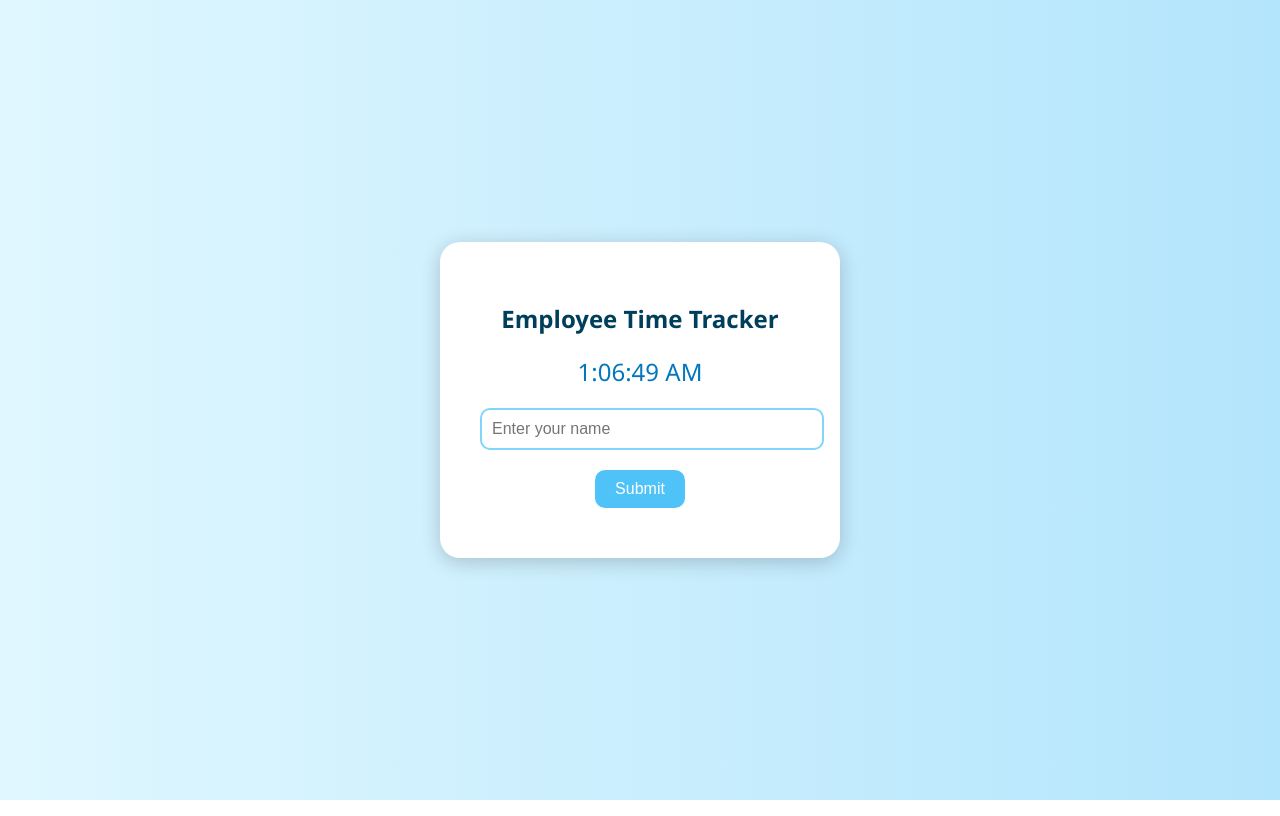
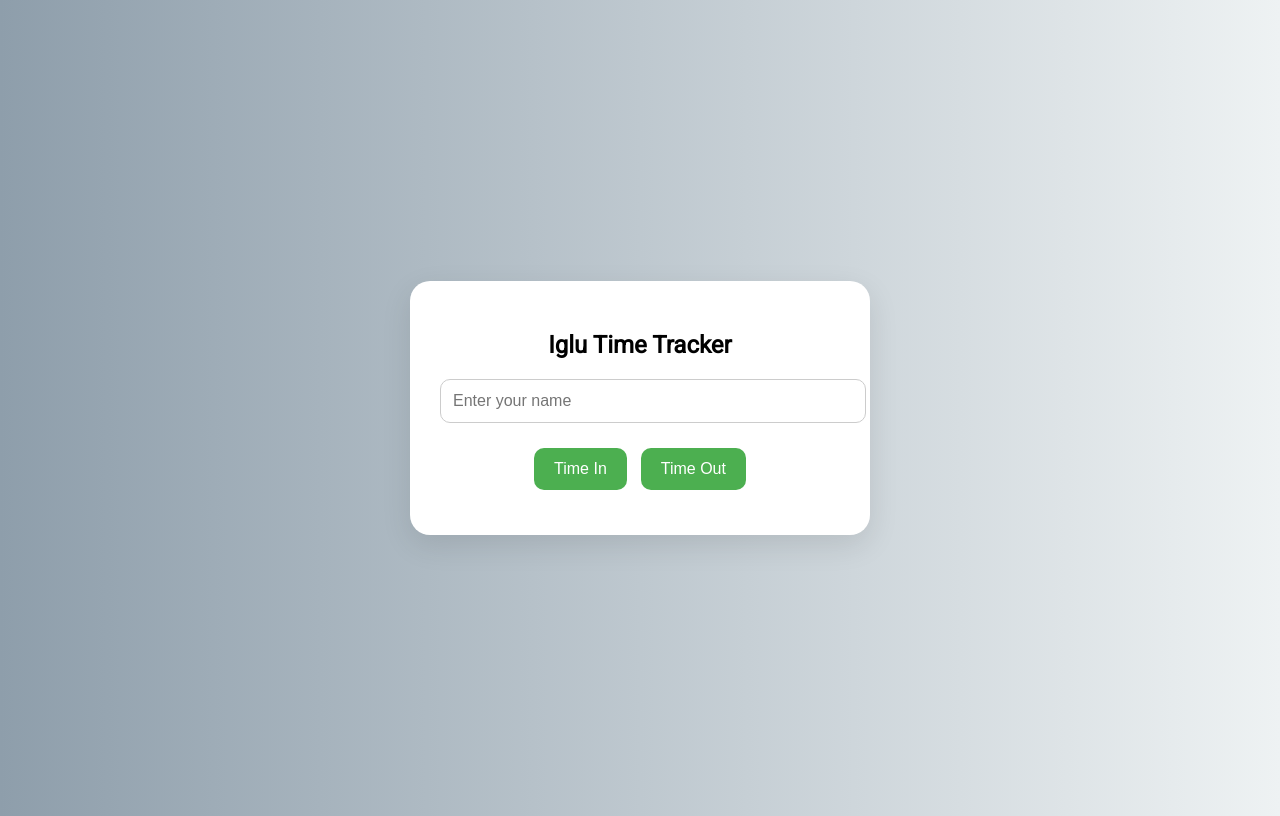
Before and after one commit to iglueadmin/Iglu-time-in-time-out, a plain HTML site: page index.html in a window 1280 px wide. Drawn offline with Linux system fonts and the light colour scheme.

Commit message:
Update index.html

```diff
--- a/index.html
+++ b/index.html
@@ -2,111 +2,98 @@
 <html lang="en">
 <head>
   <meta charset="UTF-8">
-  <title>Employee Time Tracker</title>
+  <title>Iglu Time Tracker</title>
+  <link href="https://fonts.googleapis.com/css2?family=Roboto&display=swap" rel="stylesheet">
   <style>
     body {
-      background: linear-gradient(to right, #e0f7ff, #b3e5fc);
-      font-family: 'Segoe UI', Tahoma, Geneva, Verdana, sans-serif;
-      color: #003f5c;
+      font-family: 'Roboto', sans-serif;
+      background: linear-gradient(to right, #8e9eab, #eef2f3);
       display: flex;
-      flex-direction: column;
+      justify-content: center;
       align-items: center;
-      justify-content: center;
       height: 100vh;
-      margin: 0;
     }
 
     .container {
-      background: white;
-      padding: 40px;
+      background-color: white;
+      padding: 30px;
       border-radius: 20px;
-      box-shadow: 0 4px 20px rgba(0, 0, 0, 0.2);
+      box-shadow: 0 10px 30px rgba(0,0,0,0.1);
       text-align: center;
-      max-width: 320px;
-      width: 90%;
+      max-width: 400px;
+      width: 100%;
     }
 
-    input[type="text"] {
-      padding: 10px;
-      border: 2px solid #81d4fa;
-      border-radius: 10px;
+    input {
+      padding: 12px;
+      font-size: 16px;
       width: 100%;
       margin-bottom: 20px;
-      font-size: 16px;
-      color: #003f5c;
+      border: 1px solid #ccc;
+      border-radius: 10px;
     }
 
     button {
-      padding: 10px 20px;
-      background: #4fc3f7;
-      color: white;
+      padding: 12px 20px;
+      font-size: 16px;
+      margin: 5px;
       border: none;
       border-radius: 10px;
+      background-color: #4CAF50;
+      color: white;
       cursor: pointer;
-      font-size: 16px;
-      transition: background 0.3s;
     }
 
     button:hover {
-      background: #0288d1;
+      background-color: #45a049;
     }
 
-    .clock {
-      font-size: 24px;
-      margin-bottom: 20px;
-      color: #0277bd;
-    }
-
-    .status {
+    .timestamp {
       margin-top: 10px;
-      font-weight: bold;
+      font-size: 14px;
+      color: gray;
     }
   </style>
 </head>
 <body>
   <div class="container">
-    <h2>Employee Time Tracker</h2>
-    <div class="clock" id="clock">--:--:--</div>
-    <input type="text" id="name" placeholder="Enter your name" />
-    <br />
-    <button onclick="submitTime()">Submit</button>
-    <div class="status" id="status"></div>
+    <h2>Iglu Time Tracker</h2>
+    <input type="text" id="nameInput" placeholder="Enter your name" />
+    <button onclick="logTime('Time In')">Time In</button>
+    <button onclick="logTime('Time Out')">Time Out</button>
+    <div class="timestamp" id="statusMessage"></div>
   </div>
 
   <script>
-    function updateClock() {
-      const now = new Date();
-      document.getElementById("clock").textContent = now.toLocaleTimeString();
-    }
-    setInterval(updateClock, 1000);
-    updateClock();
+  const scriptURL = 'https://script.google.com/macros/s/AKfycbzk3sO1ez9RrdnDGzbKZxPE4hQ2CoVIcGViR8UrJ83oTRBIhJqnI2Zi3kJuZe9OYqjfsQ/exec';
 
-    async function submitTime() {
-      const name = document.getElementById("name").value.trim();
-      const status = document.getElementById("status");
+  function logTime(type) {
+    const name = document.getElementById('nameInput').value.trim();
+    const status = document.getElementById('statusMessage');
 
     if (!name) {
-        status.textContent = "⚠️ Please enter your name.";
-        status.style.color = "red";
+      status.textContent = "Please enter your name.";
       return;
     }
 
-      try {
-        const response = await fetch("https://script.google.com/macros/s/AKfycbzN6bjAEEt8XE289qbJXlS8tFBH9ZKJCmUP_Xa4y2qzfX36gjRZ6EzLo7d1SMbTWeci/exec", {
-          method: "POST",
-          headers: { "Content-Type": "application/json" },
-          body: JSON.stringify({ name })
+    const data = {
+      name: name,
+      type: type
+    };
+
+    fetch(scriptURL, {
+      method: 'POST',
+      body: JSON.stringify(data),
+      headers: { 'Content-Type': 'application/json' }
+    })
+    .then(response => {
+      status.textContent = `${type} recorded at ${new Date().toLocaleTimeString()}`;
+      document.getElementById('nameInput').value = '';
+    })
+    .catch(error => {
+      console.error('Error!', error.message);
+      status.textContent = "There was an error submitting your time.";
     });
-
-        const text = await response.text();
-        status.textContent = text;
-        status.style.color = text.includes("✅") ? "green" : (text.includes("⚠️") ? "orange" : "red");
-        document.getElementById("name").value = "";
-      } catch (error) {
-        console.error(error);
-        status.textContent = "❌ Submission failed. See console.";
-        status.style.color = "red";
-      }
   }
 </script>
 </body>
```
Lines whose indentation alone changed are shown as unchanged.
